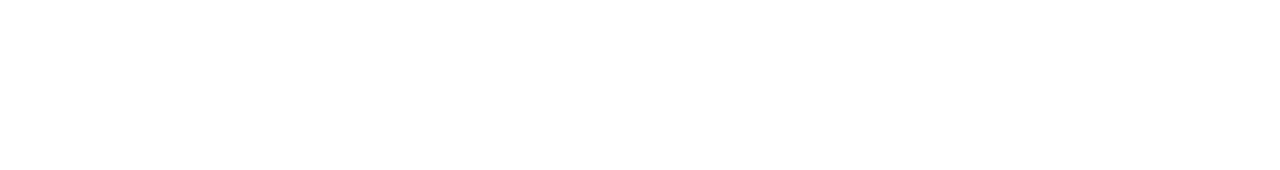
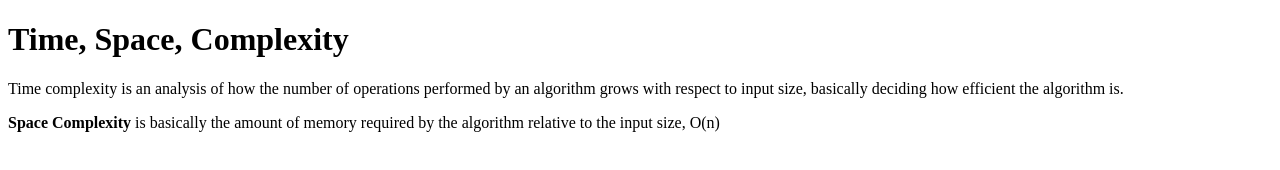
Before and after one commit to acciojob/time-and-space-complexity-contactengineeredintent-source, a website: page main.html in a window 1280 px wide. Drawn offline with Linux system fonts and the light colour scheme.

Commit message:
created a submission

```diff
--- a/main.html
+++ b/main.html
@@ -10,6 +10,10 @@
 	<!-- the entire body must be written by student -->
     <script type="text/javascript" src="./script.js">
 </script>
+	<h1>Time, Space, Complexity</h1>
+	<p>Time complexity is an analysis of how the number of operations performed by an algorithm grows with respect to input size, basically deciding how efficient the algorithm is.</p>
+	<p><strong>Space Complexity</strong> is basically the amount of memory required by the algorithm relative to the input size, O(n)</p>
+
 
 </body>
 
```
